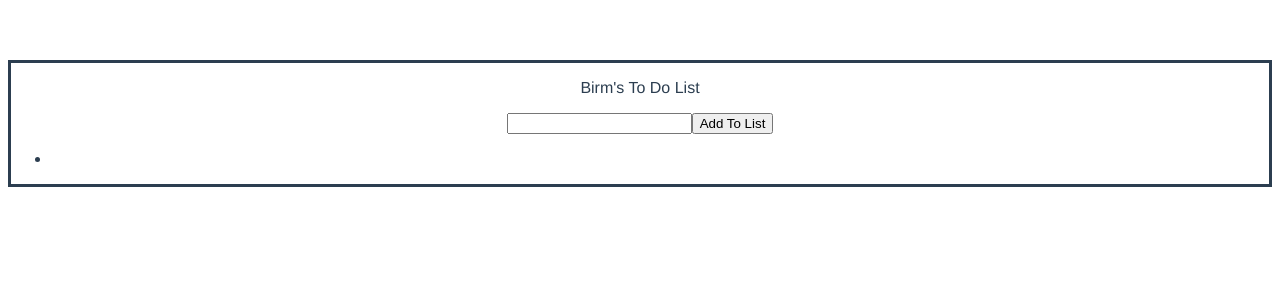
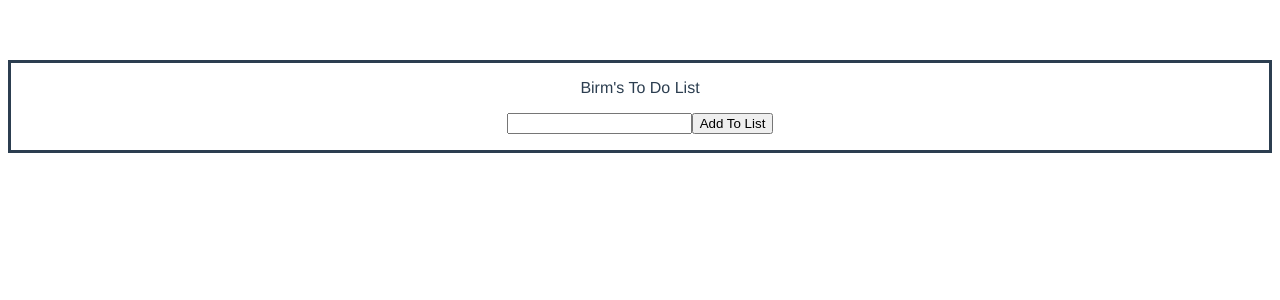
Before and after one commit to waiscodes/Vue-tdl-localstorage, a Vue app: page / in a window 1280 px wide. Shown: the top 300 px of the page. Built offline with nearby package versions, Linux system fonts and the light colour scheme.

Commit message:
added styling to list items to remove bullets

```diff
--- a/src/components/ToDoList.vue
+++ b/src/components/ToDoList.vue
@@ -25,4 +25,7 @@ export default {
 .tdl {
   border: solid;
 }
+ul li {
+  display: block;
+}
 </style>
```
